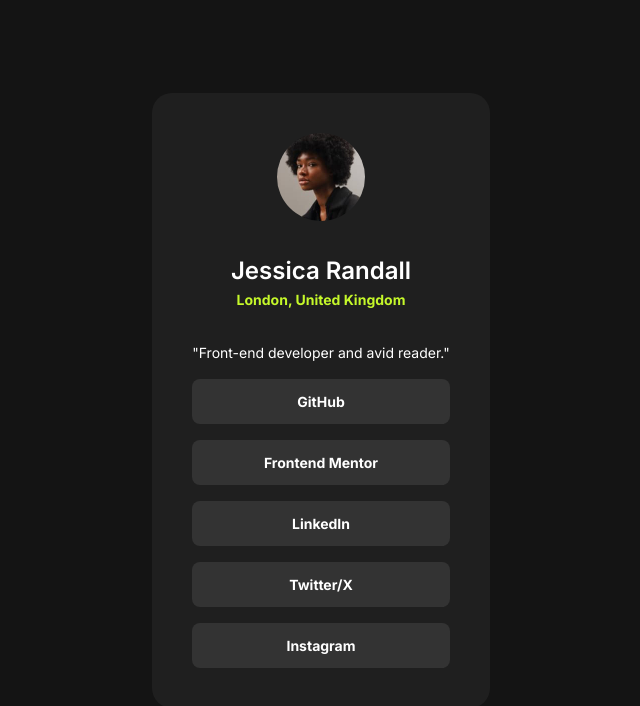
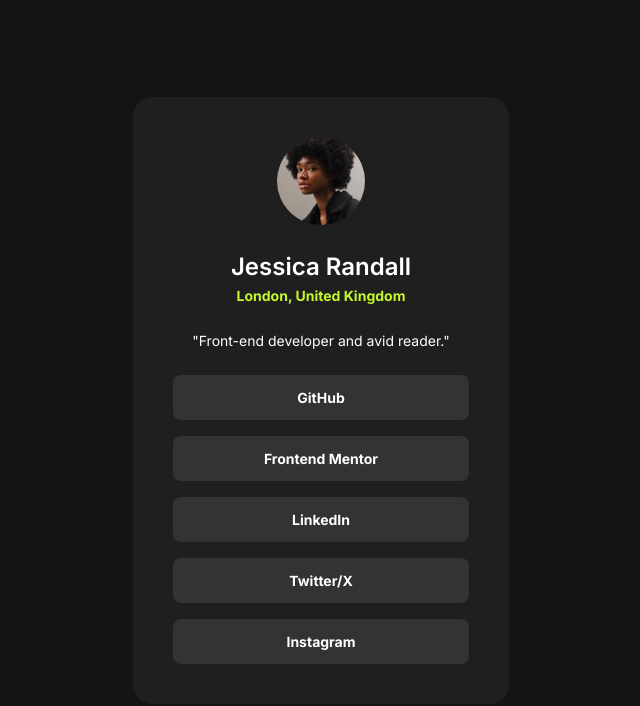
Before and after one commit to thetinyelephant85/FEmentor, a plain HTML site: page social-links-profile/index.html in a window 1280 px wide. Shown: the whole page, without its empty margins (319-959 px from the left). Drawn offline with Linux system fonts and the light colour scheme.

Commit message:
fixed gap between flex card

```diff
--- a/social-links-profile/styles.css
+++ b/social-links-profile/styles.css
@@ -96,13 +96,10 @@
     padding: 24px;
     background-color: var(--neutral-dark-grey);
     border-radius: 20px;
+    min-width: 328px;
     display: flex;
     flex-direction: column;
-    gap: 16px;
-  }
-
-  .details {
-    padding: 16px 0;
+    gap: 24px;
   }
 
   img {
@@ -130,5 +127,6 @@
 @media only screen and (min-width: 768px) {
     main {
         padding: 40px;
+        min-width: 376px;
       }
 }
```
